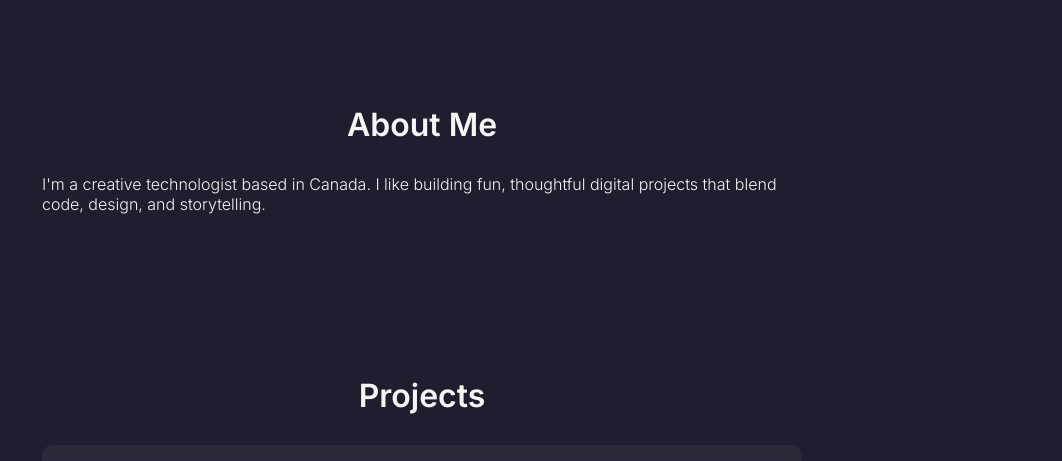
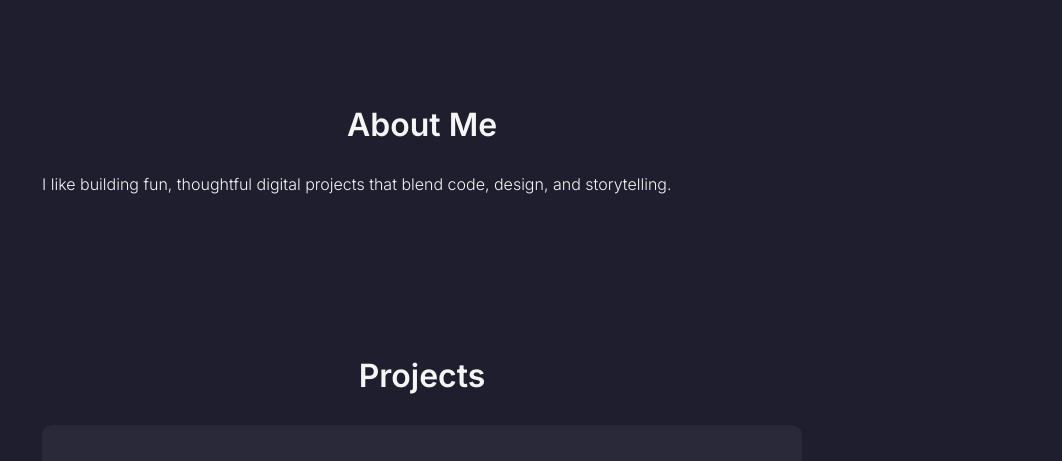
Before and after one commit to av4sh/myprofile, a plain HTML site: page index.html in a window 1280 px wide. Shown: the part 274-735 px from the top of the page, without its empty margins (218-1280 px from the left). Drawn offline with nearby package versions, Linux system fonts and the light colour scheme.

Commit message:
Update index.html

```diff
--- a/index.html
+++ b/index.html
@@ -146,7 +146,7 @@
   <section id="about" data-aos="fade-up">
     <h2>About Me</h2>
     <p>
-      I'm a creative technologist based in Canada. I like building fun, thoughtful digital projects that blend code, design, and storytelling.
+      I like building fun, thoughtful digital projects that blend code, design, and storytelling.
     </p>
   </section>
 
```
